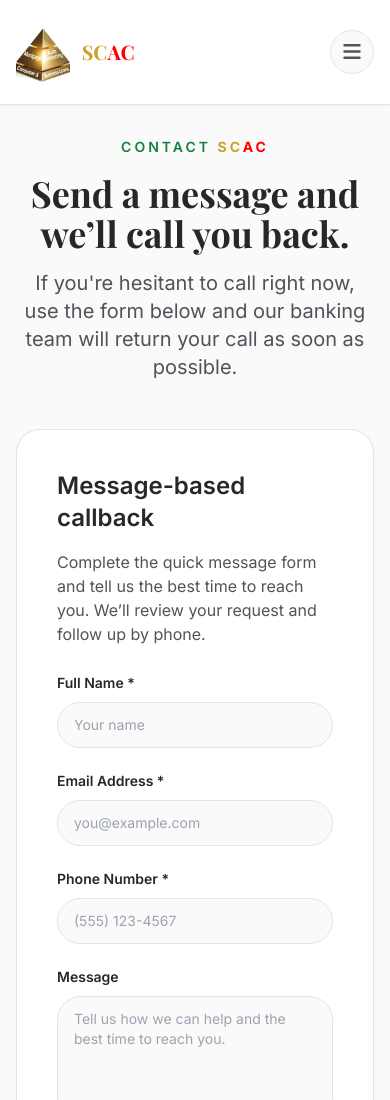
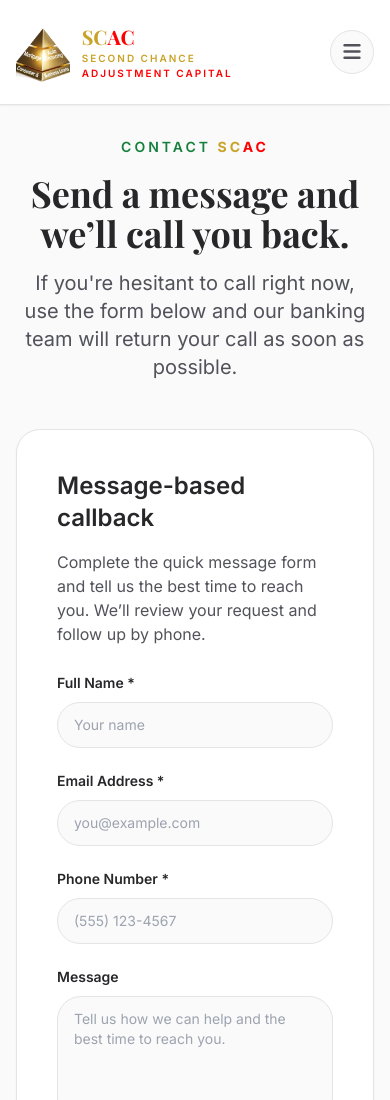
Before and after one commit to Shabuabbasi/sac-frans, a website: page contact.html in a window 390 px wide. Shown: the top 1100 px of the page. Drawn offline with nearby package versions, Linux system fonts and the light colour scheme.

Commit message:
contact page ui

```diff
--- a/contact.html
+++ b/contact.html
@@ -27,8 +27,8 @@
                             <div class="flex items-baseline">
                                 <span class="text-xl sm:text-2xl lg:text-3xl font-bold heading-font brand-sc">SC</span><span class="text-xl sm:text-2xl lg:text-3xl font-bold heading-font brand-ac">AC</span>
                             </div>
-                            <div class="brand-tagline hidden sm:block text-[10px] font-semibold tracking-[2px] sm:tracking-[3px] uppercase">
-                                <span class="brand-sc">SECOND CHANCE</span><span class="brand-ac"> ADJUSTMENT CAPITAL</span>
+                            <div class="brand-tagline text-[10px] font-semibold tracking-[2px] sm:tracking-[3px] uppercase">
+                                <span class="brand-sc block sm:inline">SECOND CHANCE</span> <span class="brand-ac block sm:inline">ADJUSTMENT CAPITAL</span>
                             </div>
                         </div>
                     </a>
```
